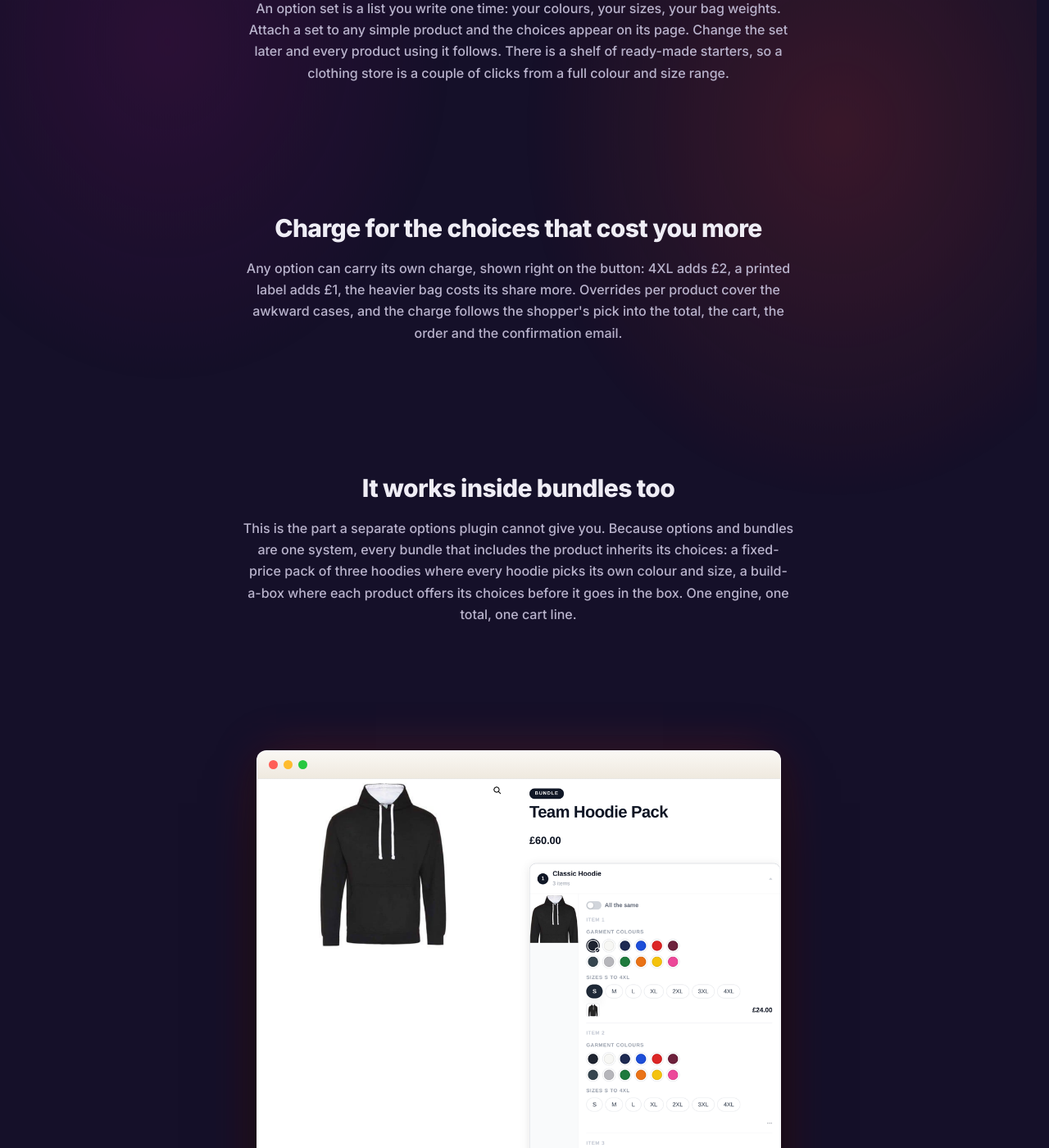
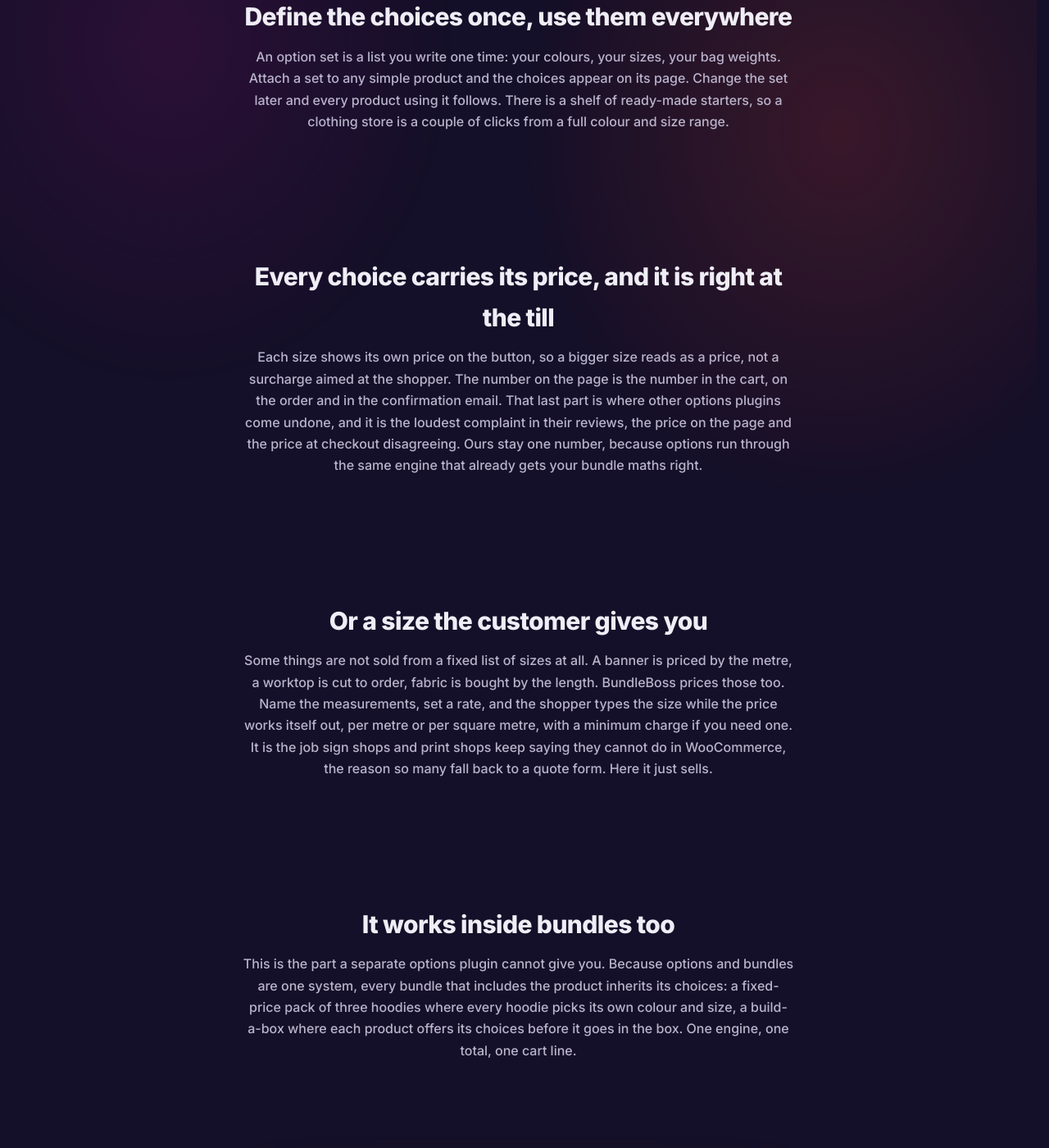
Before and after one commit to BundleBoss/website, a Jekyll site: the page woocommerce-product-options/index.html, which Jekyll copies as it is, in a window 1280 px wide and 1400 px high, scrolled down 1534 px. Shown: the whole window at 82% size. Built offline with Jekyll 4.4.1, drawn with Linux system fonts in a browser that asks for light colours; some of the changed text lies outside the part shown.

Commit message:
Product options landing: evidence-led rewrite (co-lead cut-to-size, trust legs, sellers' words)

```diff
--- a/woocommerce-product-options/index.html
+++ b/woocommerce-product-options/index.html
@@ -6,11 +6,11 @@
 <script src="/theme.js?v=4"></script>
 <title>Product options for WooCommerce without variations | BundleBoss</title>
 <link rel="canonical" href="https://getbundleboss.com/woocommerce-product-options/">
-<meta name="description" content="Add colour, size and weight choices to any WooCommerce product without creating variations. Option sets with swatches and per-choice charges, included in BundleBoss Pro, no extra plugin.">
+<meta name="description" content="Add colour, size and cut-to-size choices to any WooCommerce product without creating variations. Option sets with swatches and per-choice prices, priced by the metre where you need it, included in BundleBoss Pro.">
 <link rel="icon" type="image/png" sizes="32x32" href="/brand/favicon-32.png">
 <link rel="apple-touch-icon" href="/brand/apple-touch-icon.png">
 <meta property="og:title" content="Product options for WooCommerce without variations">
-<meta property="og:description" content="Choices like colour, size and weight on any product, with swatches and per-choice charges. No variation explosion, no extra plugin.">
+<meta property="og:description" content="Colour, size and cut-to-size on any product, each choice its own price. No variation explosion, no extra plugin, priced by the metre where you need it.">
 <meta property="og:image" content="https://getbundleboss.com/brand/og-image.png">
 <meta property="og:url" content="https://getbundleboss.com/woocommerce-product-options/">
 <link rel="preconnect" href="https://fonts.googleapis.com">
@@ -37,7 +37,7 @@
 <div class="hero wrap">
   <span class="badge">Product options</span>
   <h1>Sell choices,<br><em>not a wall of variations.</em></h1>
-  <p class="lede">A hoodie in twelve colours and seven sizes is 84 variations if you build it the WooCommerce way: 84 records to price, stock and keep straight, for one product. BundleBoss lets the product stay simple and adds the choices on top. Shoppers see swatches and size buttons exactly as they would on a variable product; your admin sees one product with one stock line.</p>
+  <p class="lede">A hoodie in twelve colours and seven sizes is eighty-four variation records if you build it the WooCommerce way, and once they pile up the product editor slows to a crawl and, past a point, will not save. Most sellers never learn there is another way. BundleBoss keeps the product simple and adds the choices on top, so shoppers see the same colours and size buttons a variable product would show while your admin keeps one product, one stock line, and an editor that still loads.</p>
   <div class="hero-cta">
     <a class="btn btn-primary" href="/pricing/">See pricing</a>
     <a class="btn btn-ghost" href="/docs/product-options/">Read the guide</a>
@@ -47,7 +47,7 @@
 <section class="wrap narrow" style="text-align:center">
   <div class="shot" style="max-width:720px;margin:0 auto">
     <div class="browser-bar"><span></span><span></span><span></span></div>
-    <img loading="lazy" src="/docs/img/product-options-storefront.png" alt="A simple product with twelve colour swatches and seven size buttons, the bigger sizes carrying a small extra charge" style="width:100%;height:auto;display:block">
+    <img loading="lazy" src="/docs/img/product-options-storefront.png" alt="A simple product with twelve colours and seven size buttons, each size showing its own price" style="width:100%;height:auto;display:block">
   </div>
 </section>
 
@@ -57,8 +57,13 @@
 </section>
 
 <section class="wrap narrow">
-  <h2 class="section-title">Charge for the choices that cost you more</h2>
-  <p class="section-sub">Any option can carry its own charge, shown right on the button: 4XL adds &pound;2, a printed label adds &pound;1, the heavier bag costs its share more. Overrides per product cover the awkward cases, and the charge follows the shopper's pick into the total, the cart, the order and the confirmation email.</p>
+  <h2 class="section-title">Every choice carries its price, and it is right at the till</h2>
+  <p class="section-sub">Each size shows its own price on the button, so a bigger size reads as a price, not a surcharge aimed at the shopper. The number on the page is the number in the cart, on the order and in the confirmation email. That last part is where other options plugins come undone, and it is the loudest complaint in their reviews, the price on the page and the price at checkout disagreeing. Ours stay one number, because options run through the same engine that already gets your bundle maths right.</p>
+</section>
+
+<section class="wrap narrow">
+  <h2 class="section-title">Or a size the customer gives you</h2>
+  <p class="section-sub">Some things are not sold from a fixed list of sizes at all. A banner is priced by the metre, a worktop is cut to order, fabric is bought by the length. BundleBoss prices those too. Name the measurements, set a rate, and the shopper types the size while the price works itself out, per metre or per square metre, with a minimum charge if you need one. It is the job sign shops and print shops keep saying they cannot do in WooCommerce, the reason so many fall back to a quote form. Here it just sells.</p>
 </section>
 
 <section class="wrap narrow">
@@ -75,7 +80,7 @@
 
 <section class="wrap narrow">
   <h2 class="section-title">Included, not another plugin</h2>
-  <p class="section-sub">Shops usually end up buying a bundles plugin, an options plugin and a swatches plugin, then hoping the three agree about prices in the cart. Product options are part of BundleBoss Pro: same admin, same engine that already handles your bundle maths, nothing extra to buy or keep compatible. And where you genuinely need per-version stock, normal WooCommerce variations still work alongside, including inside bundles.</p>
+  <p class="section-sub">Shops usually end up buying a bundles plugin, an options plugin and a swatches plugin, then hoping the three agree about prices in the cart. Product options are part of BundleBoss Pro, the same admin and the same engine that already handles your bundle maths, nothing extra to buy or keep compatible. A product that needs an uploaded logo or a print file takes one too, with the file-type and size limits the other add-ons leave out. And where you genuinely need per-version stock, normal WooCommerce variations still work alongside, including inside bundles.</p>
   <div style="text-align:center;margin-top:14px">
     <a class="btn btn-primary" href="/pricing/">See pricing</a>
     <a class="btn btn-ghost" href="/order-multiple-variations/">Per-unit configuration</a>
```
